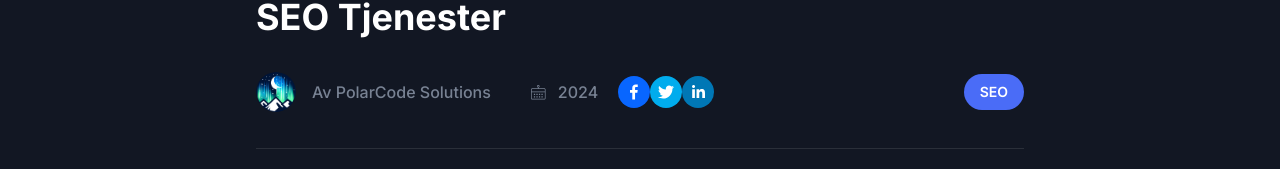
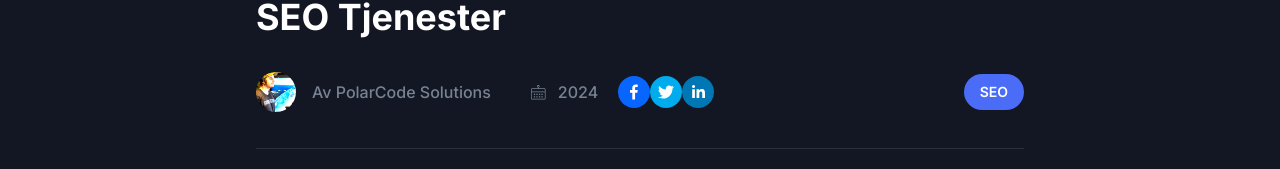
Before and after one commit to PolarCodeSolutions/polarCS-website-react, a Next.js app: page /tjenester/seo in a window 1280 px wide. Shown: the part 155-324 px from the top of the page. Built offline with nearby package versions, Linux system fonts and the light colour scheme.

Commit message:
minor fixes seo page (#25)
changed name on designation, and author to reflect better

```diff
--- a/src/app/tjenester/seo/page.tsx
+++ b/src/app/tjenester/seo/page.tsx
@@ -116,7 +116,7 @@ const BlogDetailsPage: React.FC = () => {
                       <div className="mr-4">
                         <div className="relative h-10 w-10 overflow-hidden rounded-full">
                         <img
-                          src="/images/logo/croppedPolarLogo.png"
+                          src="/images/blog/morten.png"
                           alt="author"
                           width={70}
                           height={70}
--- a/src/components/Blog/blogData.tsx
+++ b/src/components/Blog/blogData.tsx
@@ -73,9 +73,9 @@ const blogData: Blog[] = [
     paragraph:"Vår SEO vil garantert øke søkemotorresultatene og omsetningen din.",
     image: "/images/tjenester/seo.webp",
     author: {
-      name: "PolarCode Solutions",
+      name: "Morten Sandstedt",
       image: "/images/blog/morten.png",
-      designation: "seo",
+      designation: "Search Engine Optimization",
     },
     tags: ["Search Engine Optimization"],
     publishDate: "2024",
```
